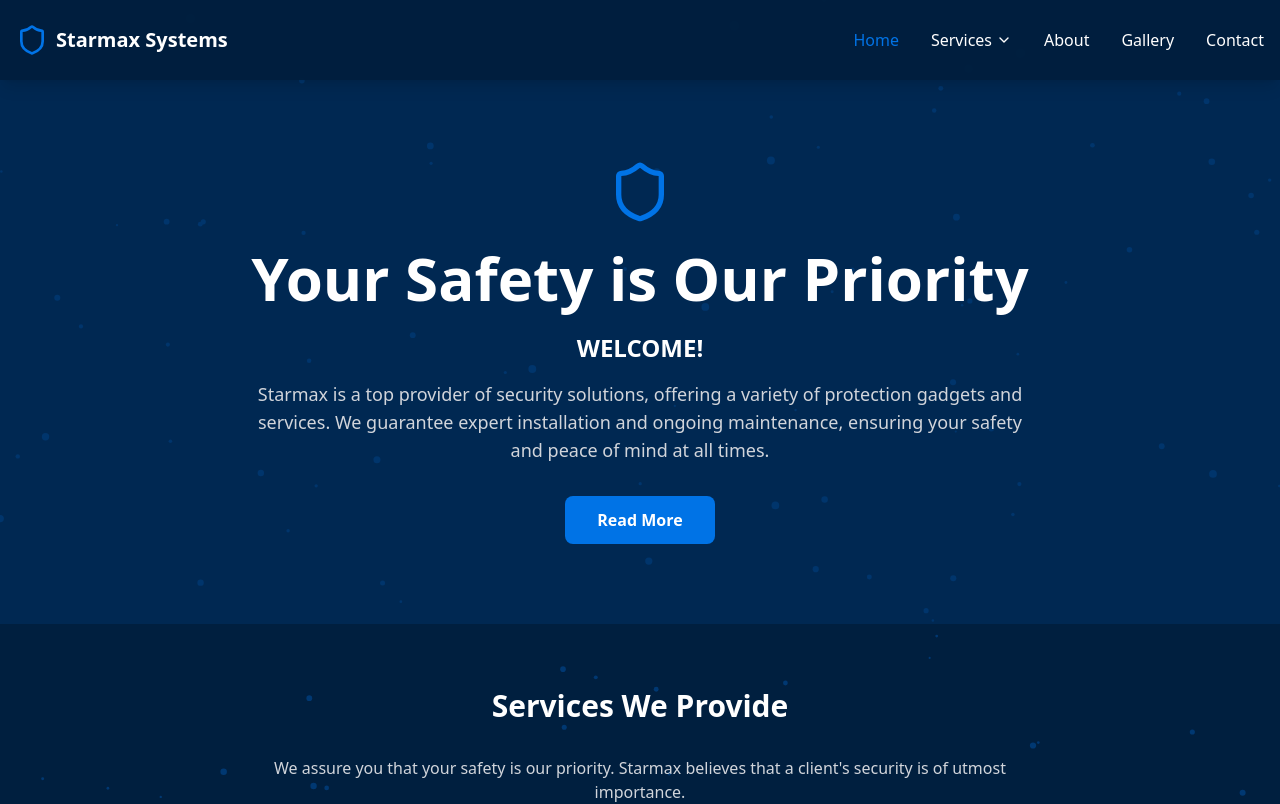
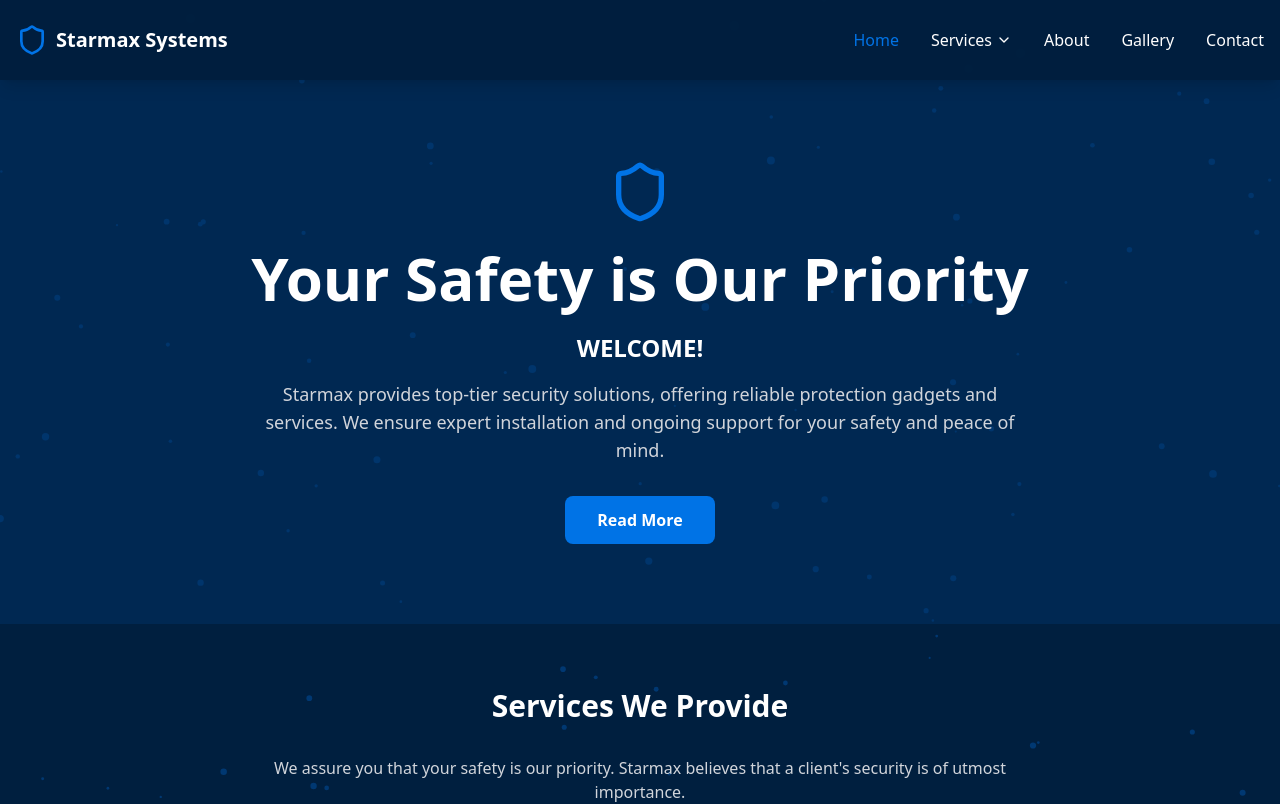
Before and after one commit to j-e-e-v-a-n/starmax, a React (Vite) app: page / in a window 1280 px wide. Shown: the top 804 px of the page. Built offline with nearby package versions, Linux system fonts and the light colour scheme.

Commit message:
Update Home.tsx

```diff
--- a/src/pages/Home.tsx
+++ b/src/pages/Home.tsx
@@ -72,10 +72,7 @@ const Home: React.FC = () => {
           <div className="max-w-3xl mx-auto">
             <h2 className="text-2xl font-bold mb-4">WELCOME!</h2>
             <p className="text-lg text-gray-300 mb-8">
-             Starmax is a top provider of security solutions, offering
-             a variety of protection gadgets and services. We guarantee
-             expert installation and ongoing maintenance, ensuring your
-             safety and peace of mind at all times.
+            Starmax provides top-tier security solutions, offering reliable protection gadgets and services. We ensure expert installation and ongoing support for your safety and peace of mind.
             </p>
             <Link
               to="/about"
```
